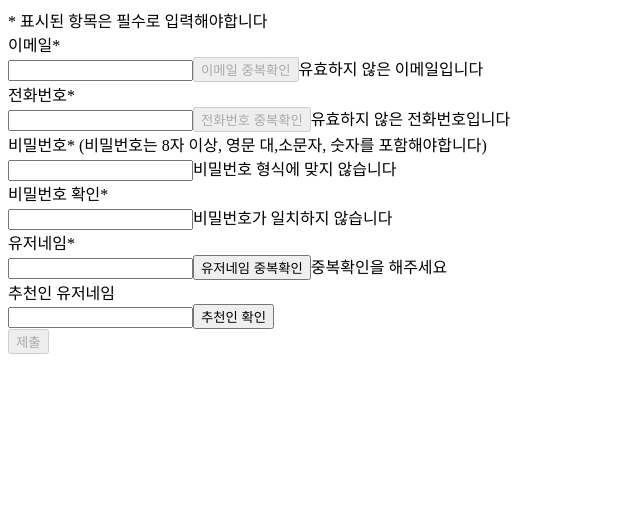
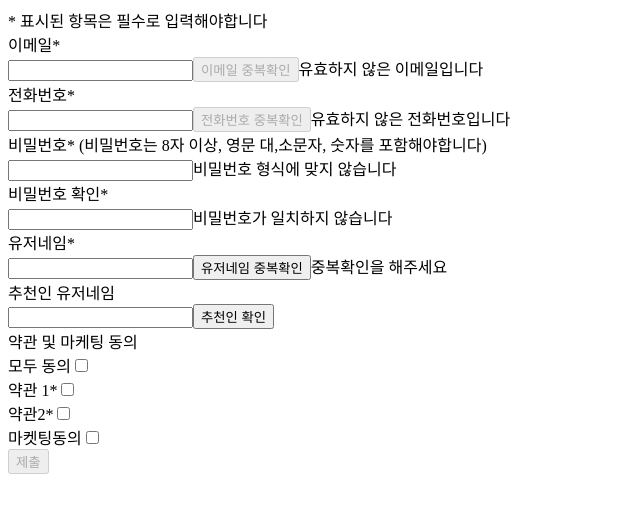
Before and after one commit to s2lululala/react-signup-form, a React (Create React App) app: page / in a window 1280 px wide. Shown: the top 512 px of the page, without its empty margins (0-640 px from the left). Built offline with nearby package versions, Linux system fonts and the light colour scheme.

Commit message:
✨ Add term elements

```diff
--- a/src/pages/Signup.tsx
+++ b/src/pages/Signup.tsx
@@ -24,6 +24,11 @@ function Signup() {
   const [recommender, setRecommender] = useState("");
   const [isValidRecommender, setIsValidRecommender] = useState(false);
 
+  const [term1, setTerm1] = useState(false);
+  const [term2, setTerm2] = useState(false);
+  const [marketing, setMarketing] = useState(false);
+  const [allTerms, setAllTerms] = useState(false);
+
   function checkEmail() {
     console.log(`Email is ${email}`);
     setEmailCheck(true);
@@ -43,6 +48,51 @@ function Signup() {
   function checkRecommender() {
     console.log(`Recommender is ${userName}`);
     setIsValidRecommender(true);
+  }
+
+  function handleAllTerms() {
+    if (allTerms) {
+      setAllTerms(false);
+      setTerm1(false);
+      setTerm2(false);
+      setMarketing(false);
+    }
+    else {
+      setAllTerms(true);
+      setTerm1(true);
+      setTerm2(true);
+      setMarketing(true);
+    }
+  }
+
+  function handleTerm1() {
+    setTerm1(!term1);
+    if (term2 && marketing) {
+      if (!term1)
+        setAllTerms(true);
+      else
+        setAllTerms(false);
+    }
+  }
+
+  function handleTerm2() {
+    setTerm2(!term2);
+    if (term1 && marketing) {
+      if (!term2)
+        setAllTerms(true);
+      else
+        setAllTerms(false);
+    }
+  }
+
+  function handleMarketing() {
+    setMarketing(!marketing);
+    if (term1 && term2) {
+      if (!marketing)
+        setAllTerms(true);
+      else
+        setAllTerms(false);
+    }
   }
 
 
@@ -121,12 +171,48 @@ function Signup() {
         </div>
       </div>
       <div>
+        약관 및 마케팅 동의
+        <div>
+          모두 동의
+          <input
+            type="checkbox"
+            checked={allTerms}
+            onChange={handleAllTerms}
+          />
+        </div>
+        <div>
+          약관 1*
+          <input
+            type="checkbox"
+            checked={term1}
+            onChange={handleTerm1}
+          />
+        </div>
+        <div>
+          약관2*
+          <input
+            type="checkbox"
+            checked={term2}
+            onChange={handleTerm2}
+          />
+        </div>
+        <div>
+          마켓팅동의
+          <input
+            type="checkbox"
+            checked={marketing}
+            onChange={handleMarketing}
+          />
+        </div>
+      </div>
+      <div>
         <button
           disabled={
             emailCheck && phoneCheck
             && isValidPassword && passwordCheck
             && isCheckedUserName && userNameCheck
             && ((recommender && isValidRecommender) || !recommender)
+            && term1 && term2
             ? false : true
          }>
           제출
```
